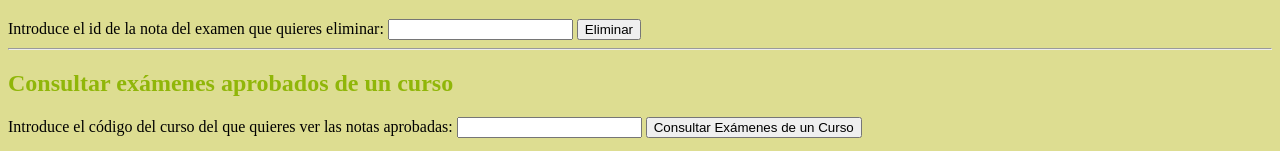
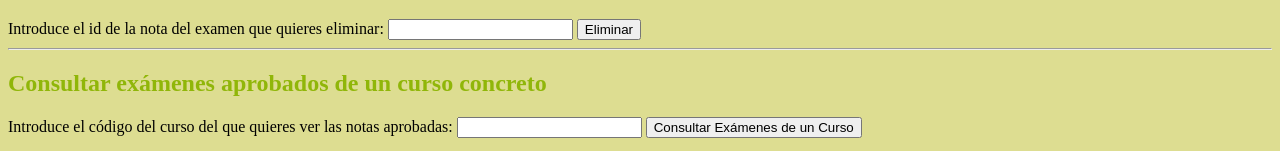
Before and after one commit to Angela-Iglesias/universidad, a website: page index.html in a window 1280 px wide. Shown: the part 1013-1164 px from the top of the page. Drawn offline with Linux system fonts and the light colour scheme; no server answers.

Commit message:
Cambiado el h2 de los exámenes aprobados de un curso

```diff
--- a/index.html
+++ b/index.html
@@ -68,7 +68,7 @@
     <button onclick="eliminarNota()">Eliminar</button>
     <hr>
 
-    <h2>Consultar exámenes aprobados de un curso</h2>
+    <h2>Consultar exámenes aprobados de un curso concreto</h2>
     <label for="codigoC">Introduce el código del curso del que quieres ver las notas aprobadas:</label>
     <input type="number" id="codigoC">
     <button onclick="consultarExamenesCurso()">Consultar Exámenes de un Curso</button>
```
